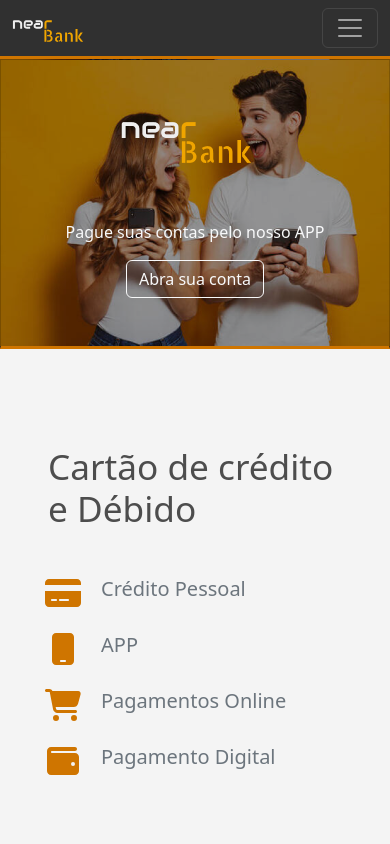
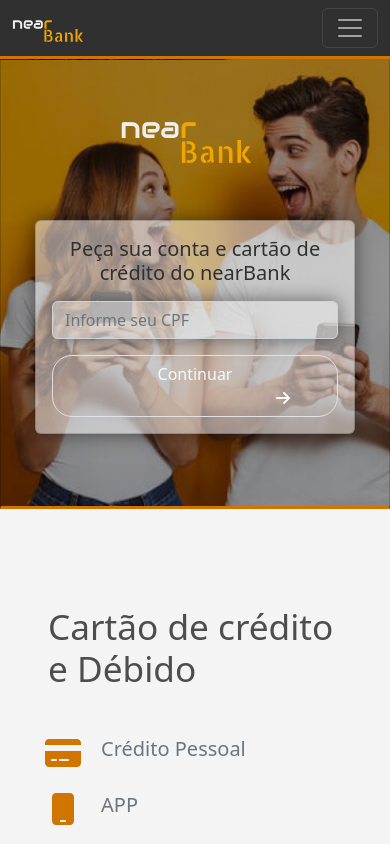
Before and after one commit to heltonbc/nearbank, a React (Create React App) app: page / in a window 390 px wide. Shown: the top 844 px of the page. Built offline with nearby package versions, Linux system fonts and the light colour scheme.

Commit message:
corrigido a posição dos cards da hero na versão mobile e desktop, criado um card com input de cpf que leva para tela de cadastro, proximo passo tentar integrar um validador de cpf no input da hero

```diff
--- a/package.json
+++ b/package.json
@@ -15,6 +15,7 @@
     "react": "^18.1.0",
     "react-bootstrap": "^2.5.0",
     "react-dom": "^18.1.0",
+    "react-hook-form": "^7.35.0",
     "react-router-dom": "^6.3.0",
     "react-scripts": "5.0.1",
     "sass": "^1.54.9",
--- a/src/_variables.scss
+++ b/src/_variables.scss
@@ -1,7 +1,9 @@
 $color-primary: #303030;
 $color-title: #4d4d4d;
-$color-secondary: #cf7500;
 $color-muted: #626262;
 $color-faq-background: #443a50;
 $color-faq-header: #3b2e4a;
+$color-secondary: #cf7500;
 $color-CF7500: #cf7500;
+$color-F0A500: #f0a500;
+$color-F4F4F4: #f4f4f4;
--- a/src/components/Footer.js
+++ b/src/components/Footer.js
@@ -12,6 +12,7 @@
 import googleplay from "../assets/googleplay.png";
 
 import "./Footer.scss";
+import { faArrowRight } from "@fortawesome/free-solid-svg-icons";
 
 const Footer = () => (
     <footer className="footer">
--- a/src/components/Hero.js
+++ b/src/components/Hero.js
@@ -1,21 +1,45 @@
 import React from "react";
-import { Row, Col, Card, Button, Image } from "react-bootstrap";
+import { Row, Col, Card, Button, Image, Form } from "react-bootstrap";
 import logo from "../assets/logoNearbankMobile.png";
 import logoDesktop from "../assets/logoNearbankDesktop.png";
+import { FontAwesomeIcon } from "@fortawesome/react-fontawesome";
 import "./Hero.scss";
+import { faArrowRight } from "@fortawesome/free-solid-svg-icons";
 
 const Hero = ({ children, onClick }) => (
     <Card className="text-center text-light hero">
-        <Row className="my-lg-5">
+        <Row>
             <Col lg className="text-lg-end mt-5">
                 <Image className="d-lg-none" src={logo} />
                 <Image className="d-none d-lg-inline-block" src={logoDesktop} />
             </Col>
-            <Col lg className="text-lg-start my-5">
-                <p>Pague suas contas pelo nosso APP</p>
-                <Button variant="outline-light" onClick={onClick}>
-                    {children}
-                </Button>
+            <Col className="d-flex justify-content-center text-lg-center mt-5">
+                <Card className="card-reg">
+                    <Card.Body>
+                        <Card.Text>
+                            <h5>Peça sua conta e cartão de crédito do nearBank</h5>
+                        </Card.Text>
+                        <Form.Group>
+                            <Form.Control
+                                className="card-cpf my-3"
+                                type="string"
+                                placeholder="Informe seu CPF"
+                            />
+                        </Form.Group>
+                        <Button
+                            className="border"
+                            variant="outline-light"
+                            onClick={onClick}
+                        >
+                            {children}
+                            <FontAwesomeIcon
+                                className="ps-5"
+                                icon={faArrowRight}
+                                size="1x"
+                            />
+                        </Button>
+                    </Card.Body>
+                </Card>
             </Col>
         </Row>
     </Card>
--- a/src/components/Hero.scss
+++ b/src/components/Hero.scss
@@ -9,6 +9,7 @@
 
     @media only screen and (max-width: 480px) {
         background-image: url("../assets/heroMobile.png");
+        height: 450px;
     }
 
     @media only screen and (min-width: 481px) {
@@ -16,3 +17,31 @@
         height: 650px;
     }
 }
+
+.card-reg {
+    color: #303030 !important;
+    width: 20rem;
+    background: rgba(255, 255, 255, 0.5);
+    box-shadow: 0 0 20px rgba(0, 0, 0, 0.5);
+}
+
+.card-cpf {
+    color: #303030 !important;
+    background: rgba(255, 255, 255, 0.3);
+    box-shadow: 0 0 20px rgba(0, 0, 0, 0.5);
+}
+
+.border {
+    border-radius: 20px;
+    justify-content: space-between;
+}
+
+.ps-5 {
+    padding-left: 11rem !important;
+}
+
+.mt-5:nth-child(2) {
+    @media only screen and (min-width: 992px) {
+        margin-top: 20rem !important;
+    }
+}
--- a/src/components/Navbar.scss
+++ b/src/components/Navbar.scss
@@ -5,11 +5,11 @@
     border-bottom: 0.2rem solid $color-secondary;
 
     a.dropdown-toggle.nav-link {
-        color: #fff;
+        color: #fff !important;
     }
 
     a.dropdown-toggle.nav-link:hover {
-        color: #212529;
+        color: #212529 !important;
     }
 
     &__search-group {
@@ -17,6 +17,12 @@
     }
 }
 
-.nav-link {
+a.nav-link {
     color: #f4f4f4 !important;
+    &:hover {
+        color: #f0a500 !important;
+    }
 }
+div.dropdown-menu.show {
+    background: #212529;
+}
--- a/src/views/Home.js
+++ b/src/views/Home.js
@@ -9,8 +9,7 @@
 
 const Home = ({ handleClick }) => (
     <>
-        <Hero onClick={handleClick}>Abra sua conta</Hero>
-
+        <Hero onClick={handleClick}>Continuar</Hero>
         <CreditCard />
         <CardList posts={posts} />
         <CenteredButton onClick={handleClick}>Abra sua conta</CenteredButton>
```
Also changed, not shown: src/components/ValidarCPF.js (added, +80 -0 lines).
